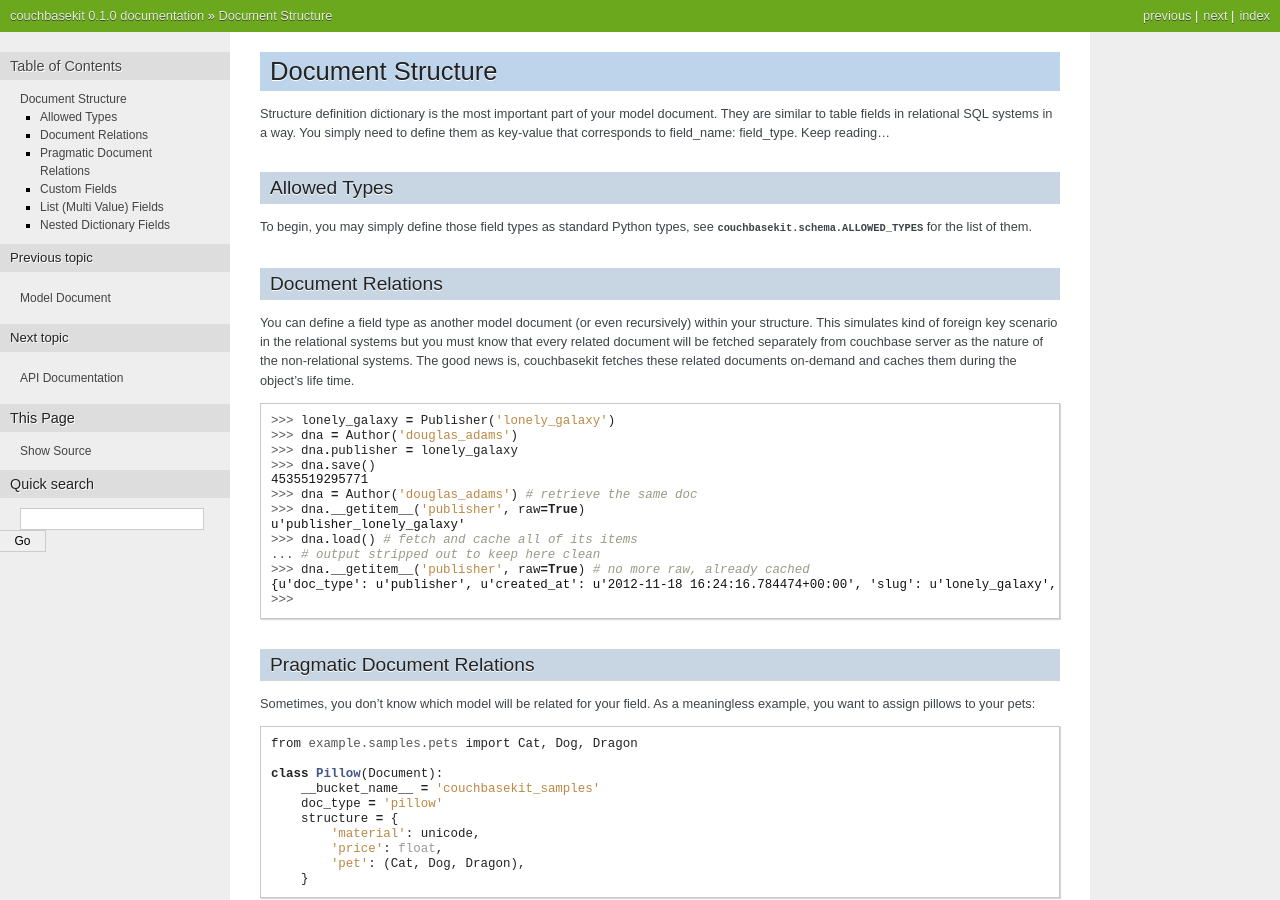
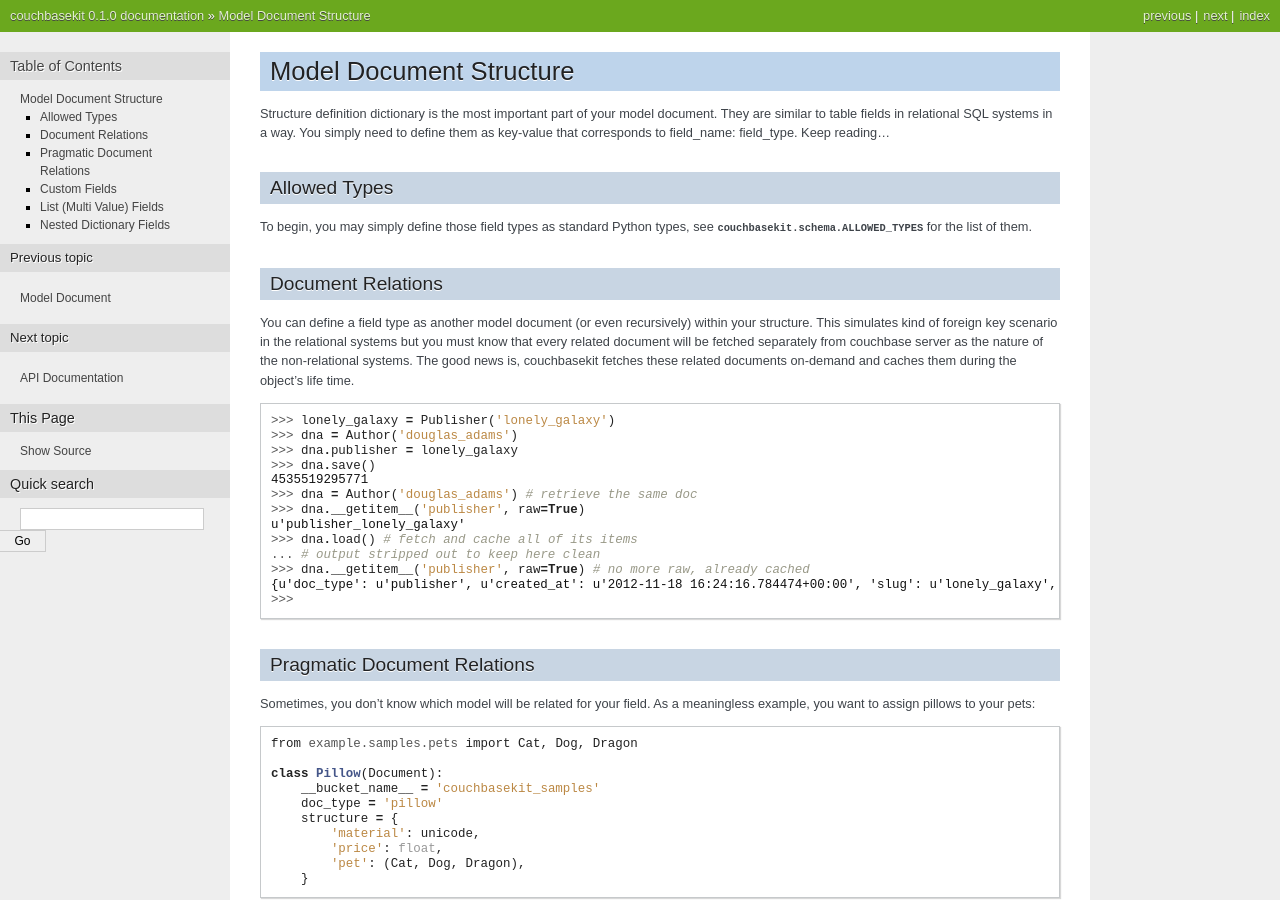
Before and after one commit to kirpit/couchbasekit, a Sphinx documentation site: the page built from docs/source/structure.rst, in a window 1280 px wide and 900 px high. Built offline with Sphinx 7.4.7, drawn with Linux system fonts in a browser that asks for light colours; some of the changed text lies outside the part shown.

Commit message:
docs better title

```diff
--- a/docs/source/model-document.rst
+++ b/docs/source/model-document.rst
@@ -45,7 +45,7 @@ to prefix your document IDs either.
 structure (required)
 --------------------------
 Structure definition dictionary is a wide topic, therefore explained in
-another section. See :ref:`document-structure`.
+another section. See :ref:`model-document-structure`.
 
 __key_field__ (optional)
 --------------------------
--- a/docs/source/structure.rst
+++ b/docs/source/structure.rst
@@ -1,6 +1,6 @@
-.. _document-structure:
+.. _model-document-structure:
 
-Document Structure
+Model Document Structure
 ==================
 Structure definition dictionary is the most important part of your model
 document. They are similar to table fields in relational SQL systems in a way.
```
